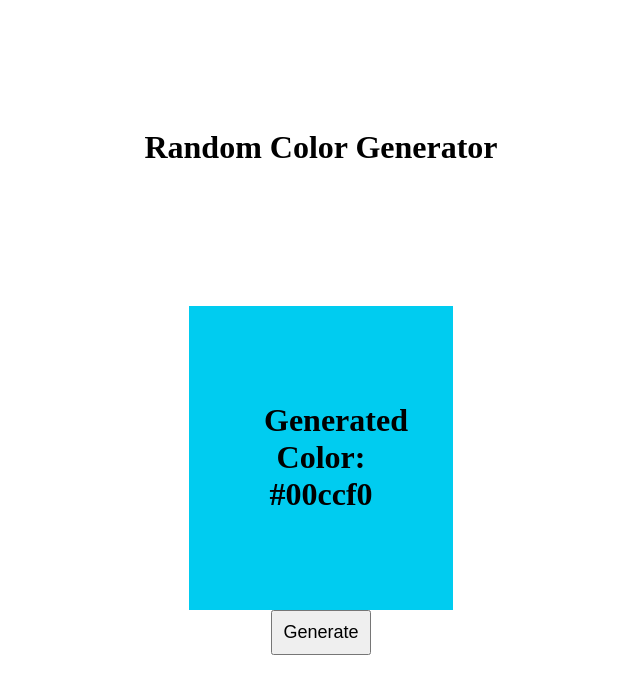
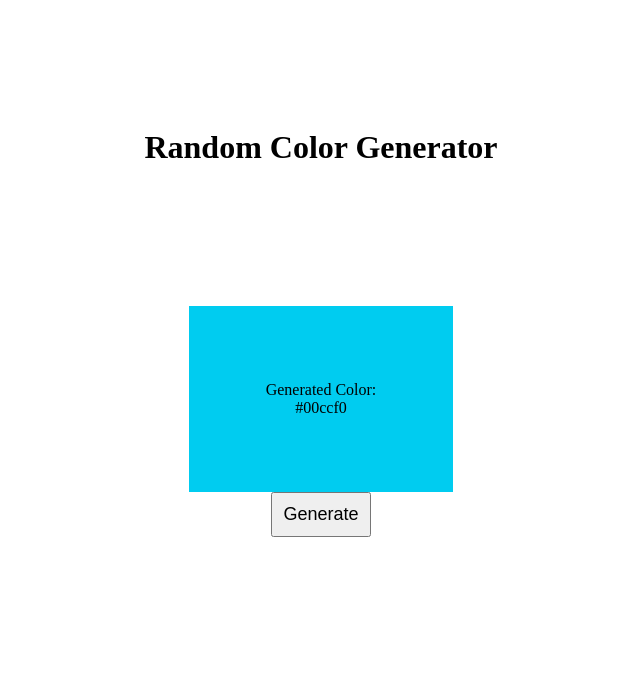
Before and after one commit to Temuu-jin/react-random-color-generator, a React app: page / in a window 1280 px wide. Shown: the top 694 px of the page, without its empty margins (319-959 px from the left). Built offline with nearby package versions, Linux system fonts and the light colour scheme.

Commit message:
More generated color text into div

```diff
--- a/src/App.js
+++ b/src/App.js
@@ -36,7 +36,7 @@ export default function App() {
           padding: 75,
         }}
       >
-        <h1>Generated Color: {color}</h1>
+        Generated Color: {color}
       </div>
       <div
         style={{
```
